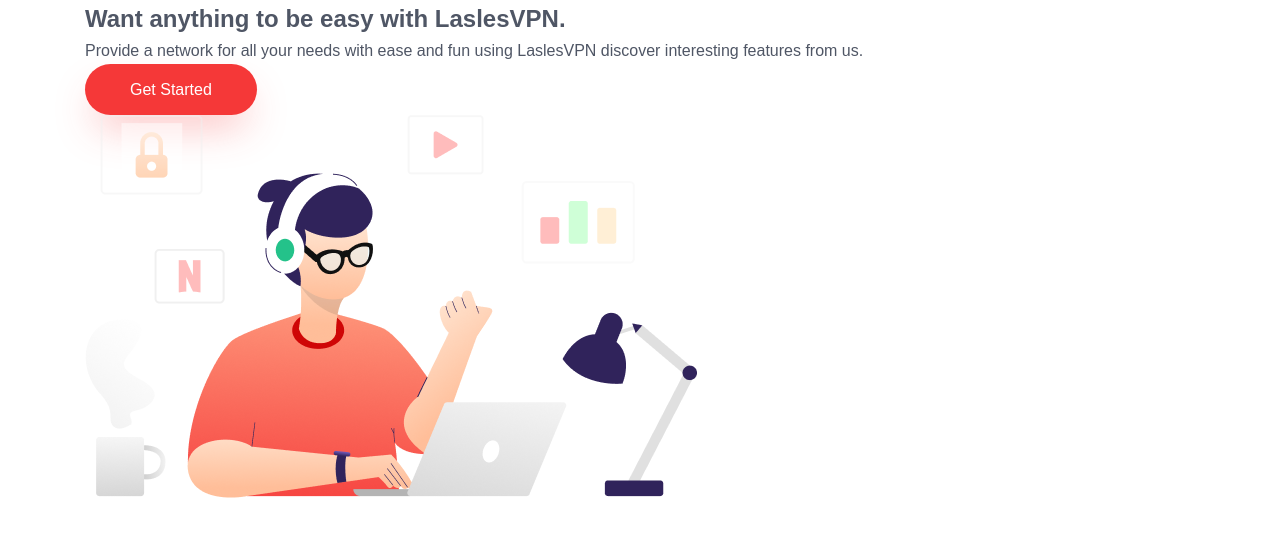
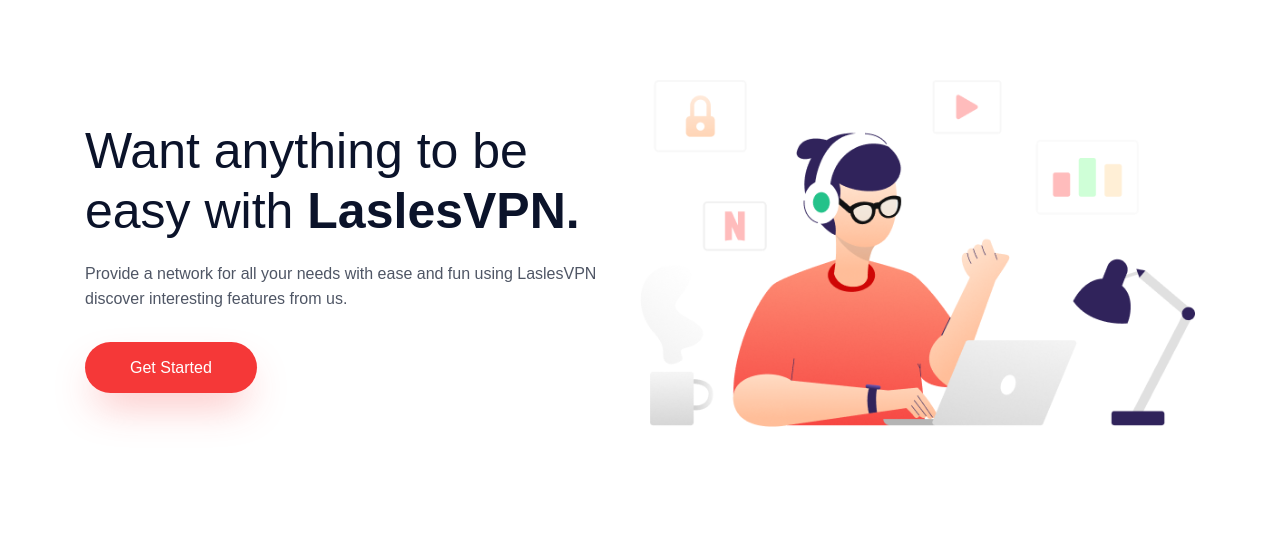
Before and after one commit to naykony/Helli7-rasuoli-shahbazi, a PHP site: page / in a window 1280 px wide. Shown: the part 124-661 px from the top of the page. Run offline with PHP 8.4, Linux system fonts and the light colour scheme.

Commit message:
Commit 3

```diff
--- a/assets/css/theme.css
+++ b/assets/css/theme.css
@@ -116,3 +116,48 @@
   background-color: var(--primary-color);
   color: var(--white);
 }
+
+
+
+.hero {
+  padding: 80px 0;
+}
+
+.hero .container {
+  display: flex;
+  align-items: center;
+  justify-content: space-between;
+}
+
+.hero-content {
+  flex: 1;
+  max-width: 555px;
+}
+
+.hero-content h1 {
+  font-size: 50px;
+  font-weight: 500;
+  line-height: 1.2;
+  color: var(--secondary-color);
+  margin-bottom: 20px;
+}
+
+.hero-content h1 strong {
+  font-weight: 700;
+}
+
+.hero-content p {
+  font-size: 16px;
+  margin-bottom: 30px;
+  color: var(--text-color);
+}
+
+.hero-image {
+  flex: 1;
+  text-align: right;
+}
+
+.hero-image img {
+  max-width: 100%;
+  height: auto;
+}
```
